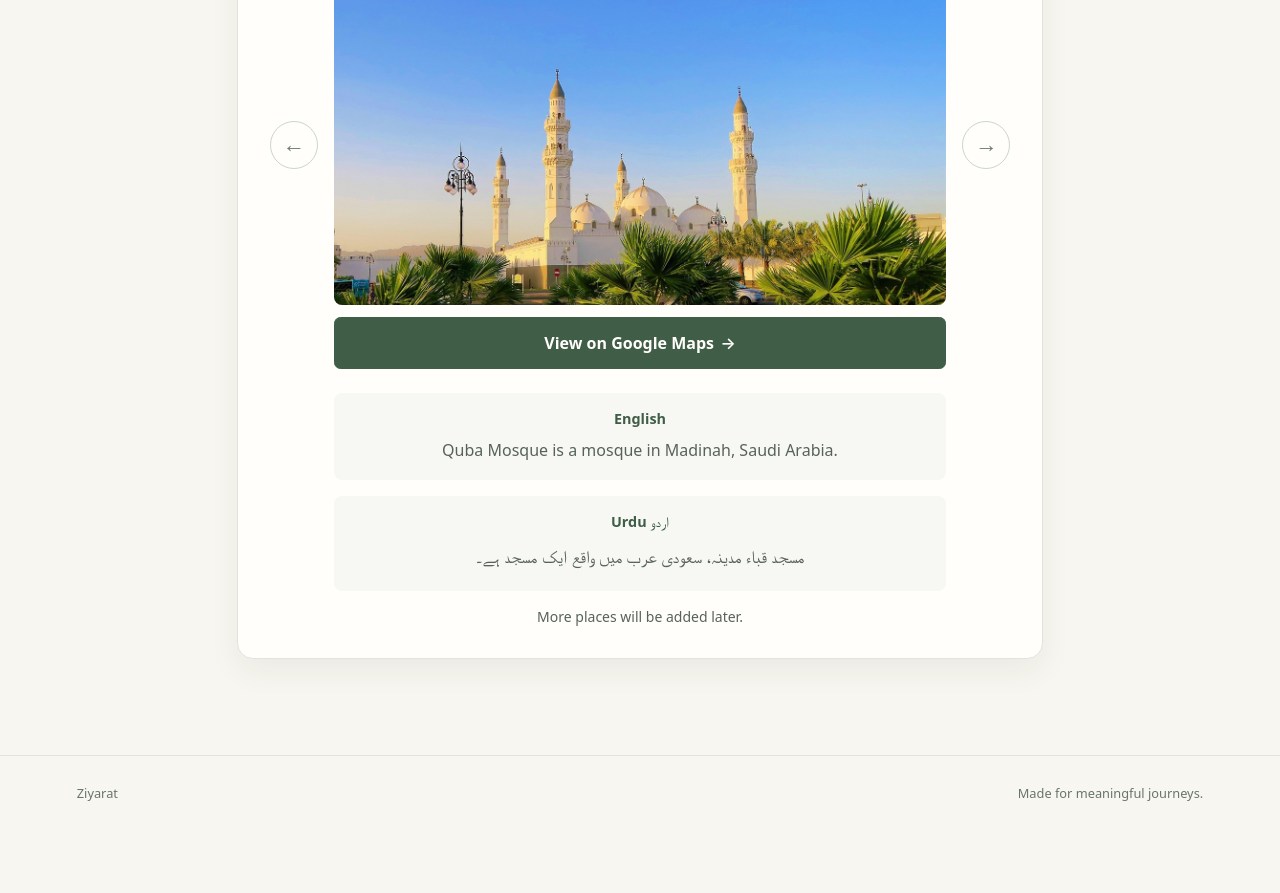
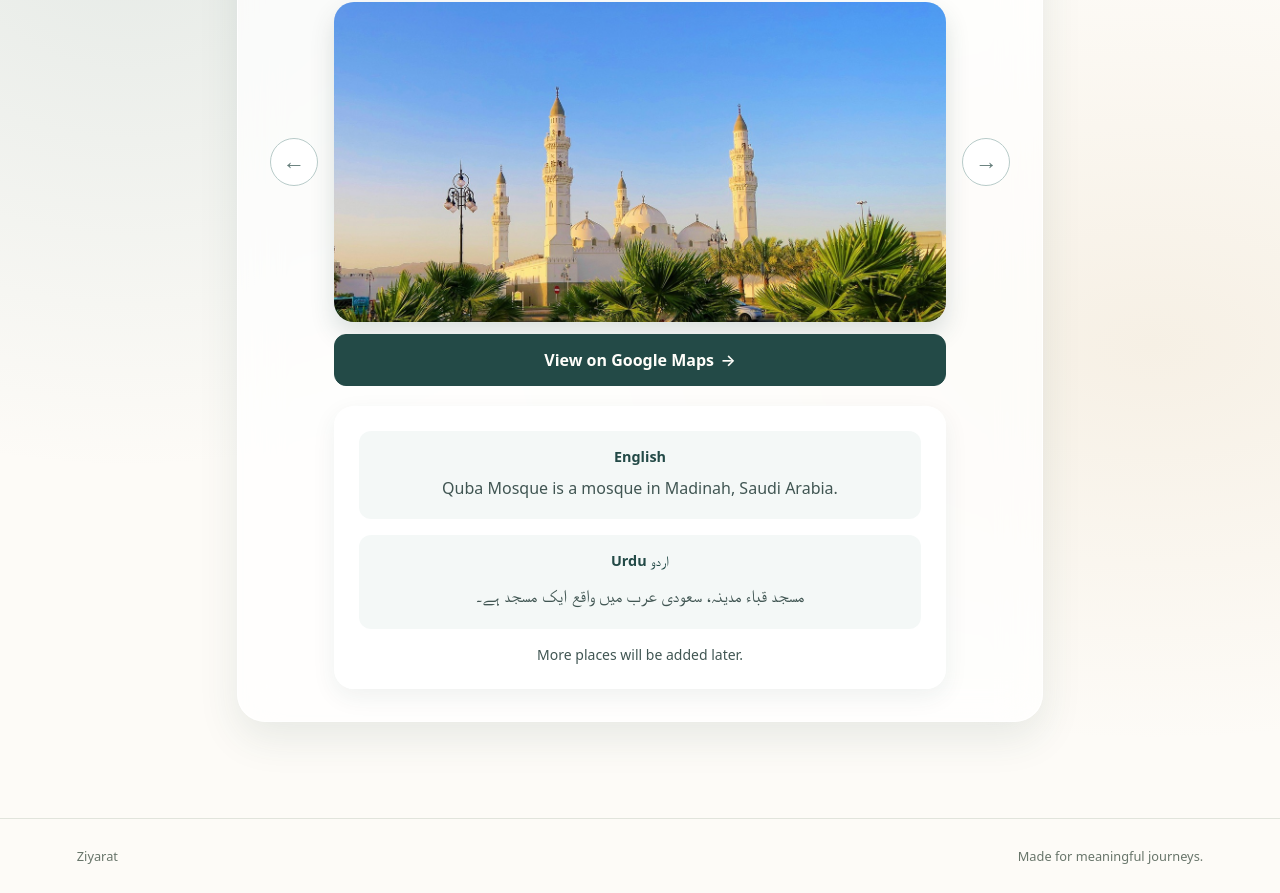
Before and after one commit to mtalhajamil/ziyarat, a plain HTML site: page madinah.html in a window 1280 px wide. Shown: the part 326-1219 px from the top of the page. Before the commit the page ends 1156 px from the top, so only its background shows below. Drawn offline with Linux system fonts and the light colour scheme.

Commit message:
Apply light glass style to Madinah page
Co-authored-by: Copilot App <223556219+Copilot@users.noreply.github.com>

```diff
--- a/madinah.html
+++ b/madinah.html
@@ -5,10 +5,10 @@
     <meta name="viewport" content="width=device-width, initial-scale=1">
     <meta name="description" content="A design preview for places of ziyarat in Madinah.">
     <title>Madinah | Ziyarat</title>
-    <link rel="stylesheet" href="styles.css?v=20261121-4">
+    <link rel="stylesheet" href="styles.css?v=20261121-5">
     <script src="site.js?v=20261121-2" defer></script>
   </head>
-  <body>
+  <body class="place-body">
     <header class="site-header">
       <a class="brand" href="./" aria-label="Ziyarat home">Ziyarat<span aria-hidden="true">.</span></a>
       <nav class="breadcrumbs" aria-label="Breadcrumb">
--- a/styles.css
+++ b/styles.css
@@ -169,6 +169,22 @@ h2 {
   font-size: 1rem;
 }
 
+.place-body {
+  color: #234a47;
+  background:
+    radial-gradient(ellipse at 10% 20%, rgba(123, 158, 155, 0.18), transparent 40%),
+    radial-gradient(ellipse at 90% 55%, rgba(201, 166, 107, 0.13), transparent 42%),
+    #fdfbf7;
+}
+
+.place-body .brand span {
+  color: #a67b3f;
+}
+
+.place-body .breadcrumbs a {
+  color: #234a47;
+}
+
 .place-page {
   width: min(100%, 60rem);
   margin: 0 auto;
@@ -184,10 +200,12 @@ h2 {
   margin: 2rem auto 0;
   padding: clamp(1.25rem, 4vw, 2rem);
   overflow: hidden;
-  border: 1px solid #e1e4dc;
-  border-radius: 1rem;
-  background: #fffefa;
-  box-shadow: 0 0.75rem 2rem rgba(36, 45, 38, 0.06);
+  border: 1px solid rgba(255, 255, 255, 0.9);
+  border-radius: 1.75rem;
+  background: rgba(255, 255, 255, 0.72);
+  box-shadow: 0 1rem 2.5rem rgba(35, 74, 71, 0.1);
+  -webkit-backdrop-filter: blur(20px);
+  backdrop-filter: blur(20px);
 }
 
 .place-heading,
@@ -203,10 +221,12 @@ h2 {
 
 .place-heading .eyebrow {
   margin-bottom: 0.5rem;
+  color: #805c2b;
 }
 
 .place-title {
-  font-size: 2rem;
+  color: #234a47;
+  font-size: clamp(2rem, 4vw, 3rem);
   letter-spacing: normal;
 }
 
@@ -219,16 +239,16 @@ h2 {
   width: 3rem;
   height: 3rem;
   margin: 0;
-  border: 1px solid #cbd6c9;
+  border: 1px solid #b7cac8;
   border-radius: 50%;
-  background: #fffefa;
-  color: #405d48;
+  background: rgba(255, 255, 255, 0.9);
+  color: #234a47;
   font-size: 1.4rem;
   cursor: pointer;
 }
 
 .slider-arrow:disabled {
-  color: #6f7d70;
+  color: #647d7a;
   cursor: not-allowed;
 }
 
@@ -248,8 +268,9 @@ h2 {
   grid-column: 2;
   grid-row: 2;
   overflow: hidden;
-  border-radius: 0.5rem;
-  background: #e1e9dd;
+  border-radius: 1.25rem;
+  background: #e4edeb;
+  box-shadow: 0 0.75rem 1.5rem rgba(35, 74, 71, 0.16);
 }
 
 .place-image {
@@ -259,31 +280,42 @@ h2 {
   object-fit: cover;
 }
 
+.place-details {
+  margin-top: 1.25rem;
+  padding: clamp(1rem, 3vw, 1.5rem);
+  border: 1px solid rgba(255, 255, 255, 0.95);
+  border-radius: 1.25rem;
+  background: rgba(255, 255, 255, 0.75);
+  box-shadow: 0 0.5rem 1.5rem rgba(35, 74, 71, 0.07);
+  -webkit-backdrop-filter: blur(16px);
+  backdrop-filter: blur(16px);
+}
+
 .description-grid {
   display: grid;
   grid-template-columns: minmax(0, 1fr);
   gap: 1rem;
-  margin-top: 1.5rem;
+  margin-top: 0;
 }
 
 .description-grid section {
   padding: 1rem;
-  border-radius: 0.5rem;
-  background: #f7f8f3;
+  border-radius: 0.75rem;
+  background: rgba(240, 246, 244, 0.7);
   text-align: center;
 }
 
 .description-grid h2 {
   margin: 0;
   font-family: inherit;
-  color: #405d48;
+  color: #234a47;
   font-size: 0.9rem;
   font-weight: 700;
 }
 
 .description-grid p {
   margin: 0.5rem 0 0;
-  color: #57635a;
+  color: #415653;
   line-height: 1.8;
 }
 
@@ -301,9 +333,9 @@ h2 {
   min-height: 52px;
   margin: 0.75rem 0 0;
   padding: 0.8rem 1rem;
-  border: 1px solid #405d48;
-  border-radius: 0.4rem;
-  background: #405d48;
+  border: 1px solid #234a47;
+  border-radius: 0.75rem;
+  background: #234a47;
   color: #fffefa;
   font-weight: 600;
   font-size: 1rem;
@@ -311,12 +343,12 @@ h2 {
 }
 
 .map-link:hover {
-  background: #304b38;
+  background: #183a37;
 }
 
 .preview-note {
   margin: 1rem 0 0;
-  color: #57635a;
+  color: #415653;
   font-size: 0.875rem;
   text-align: center;
 }
```
Also changed, not shown: index.html (+1 -1 lines).
